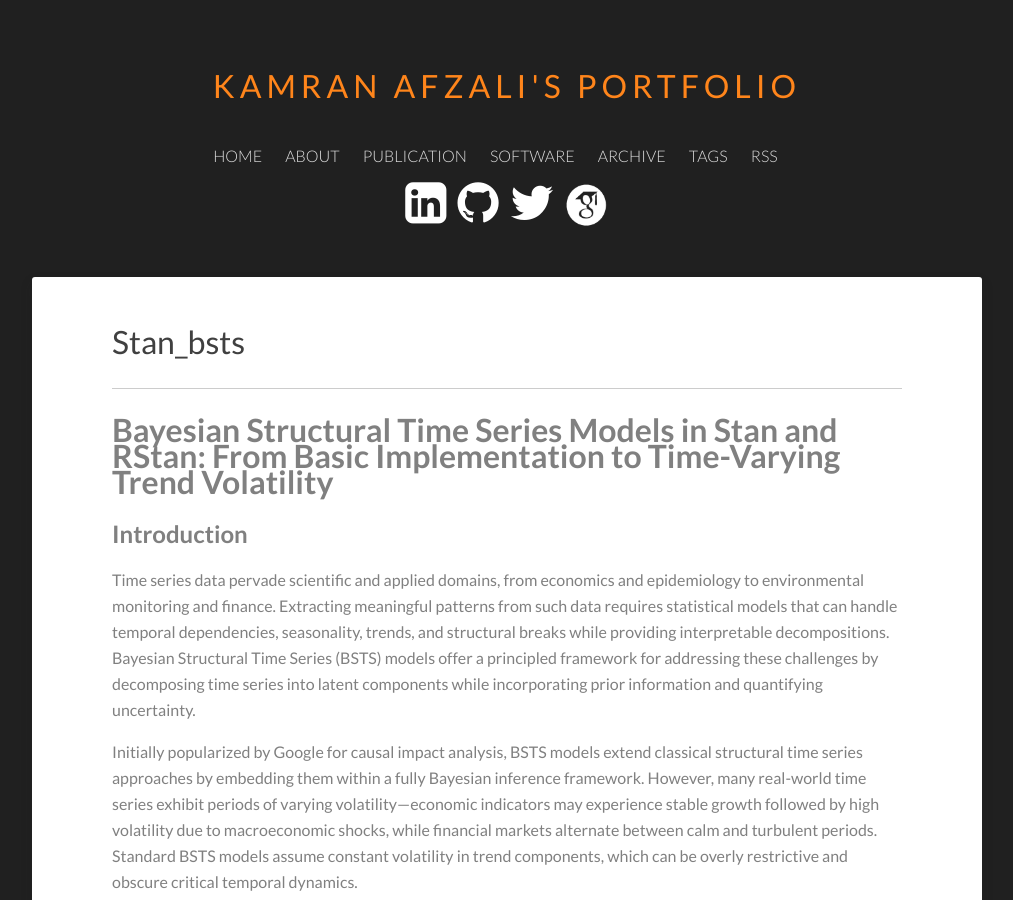
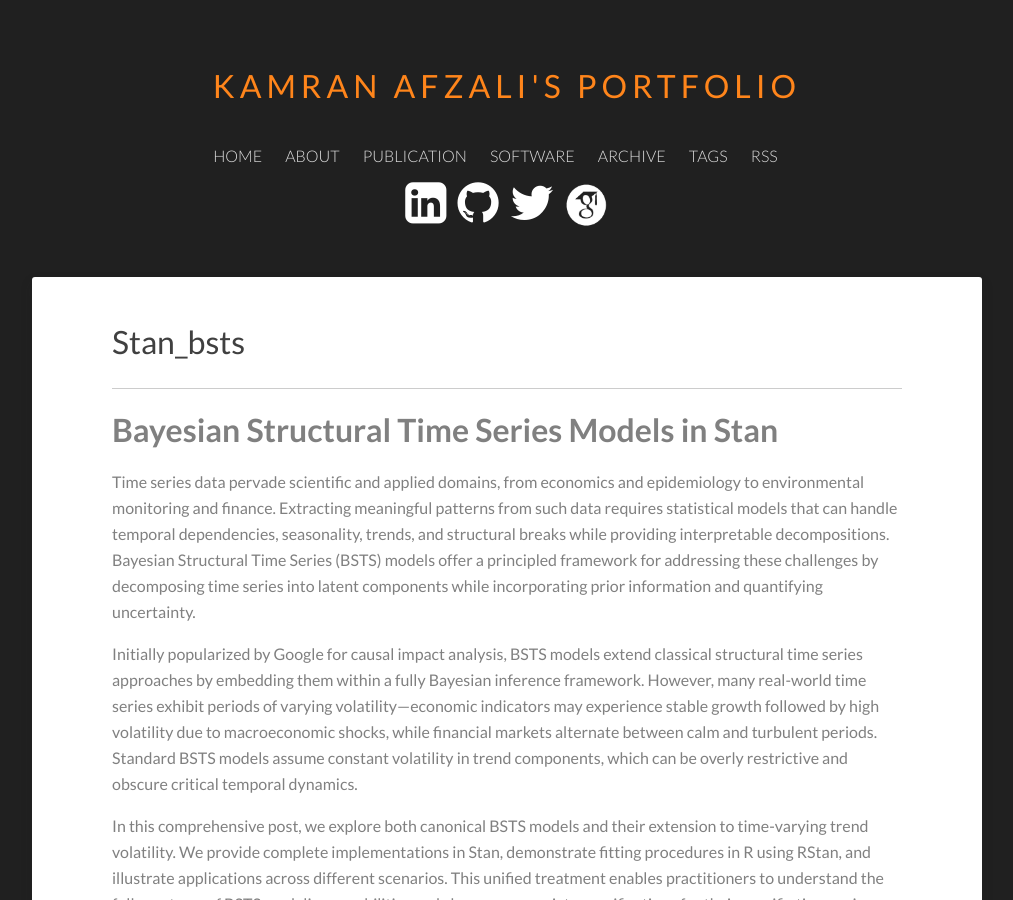
Before and after one commit to Kamran-Afzali/Kamran-Afzali.github.io, a Jekyll site: the page built from _posts/2026-10-23-STAN_BSTS.md, in a window 1280 px wide and 900 px high. Shown: the whole window, without its empty margins (133-1146 px from the left). Built offline with Jekyll 4.4.1, drawn with Linux system fonts in a browser that asks for light colours; our own code applies the rules of GitHub Pages for plain Markdown files; formulas are drawn with MathJax 3.

Commit message:
Update 2026-10-23-STAN_BSTS.md

```diff
--- a/_posts/2026-10-23-STAN_BSTS.md
+++ b/_posts/2026-10-23-STAN_BSTS.md
@@ -1,6 +1,4 @@
-# Bayesian Structural Time Series Models in Stan and RStan: From Basic Implementation to Time-Varying Trend Volatility
-
-## Introduction
+# Bayesian Structural Time Series Models in Stan
 
 Time series data pervade scientific and applied domains, from economics and epidemiology to environmental monitoring and finance. Extracting meaningful patterns from such data requires statistical models that can handle temporal dependencies, seasonality, trends, and structural breaks while providing interpretable decompositions. Bayesian Structural Time Series (BSTS) models offer a principled framework for addressing these challenges by decomposing time series into latent components while incorporating prior information and quantifying uncertainty.
 
```
